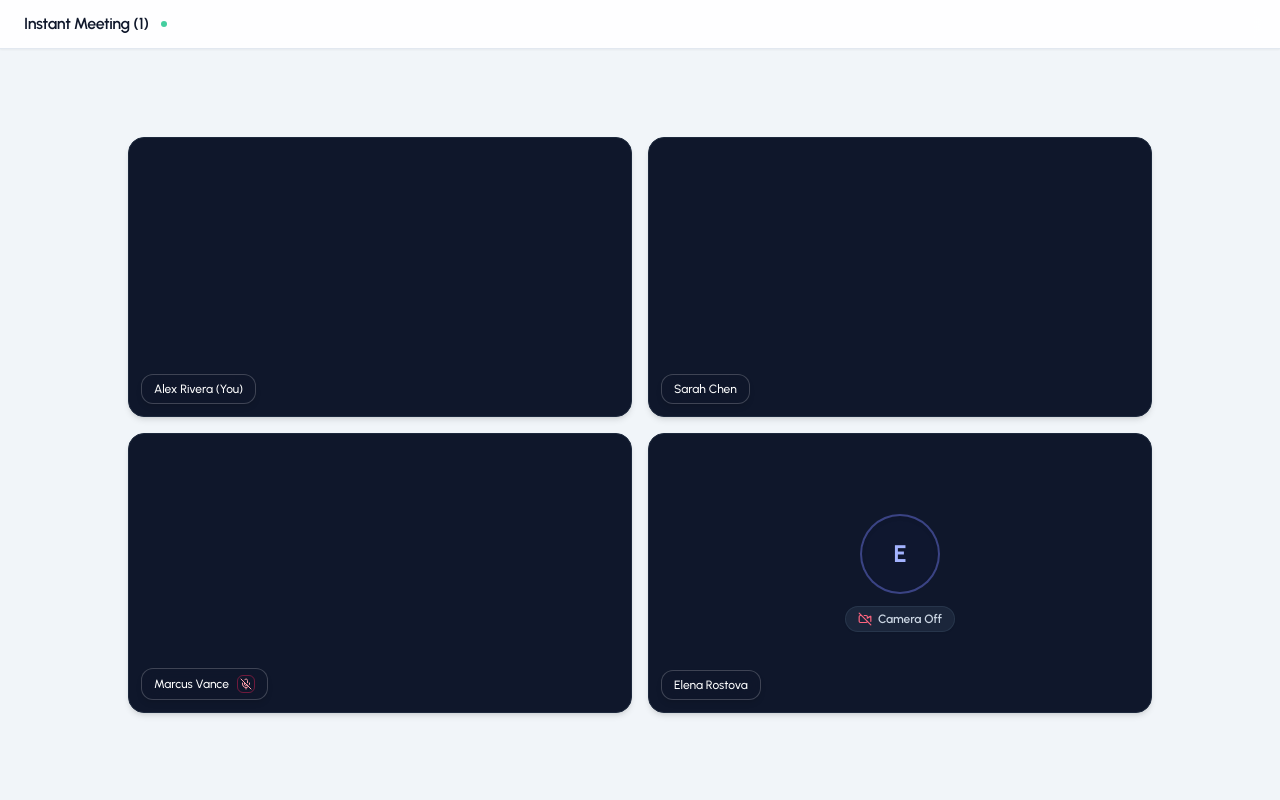
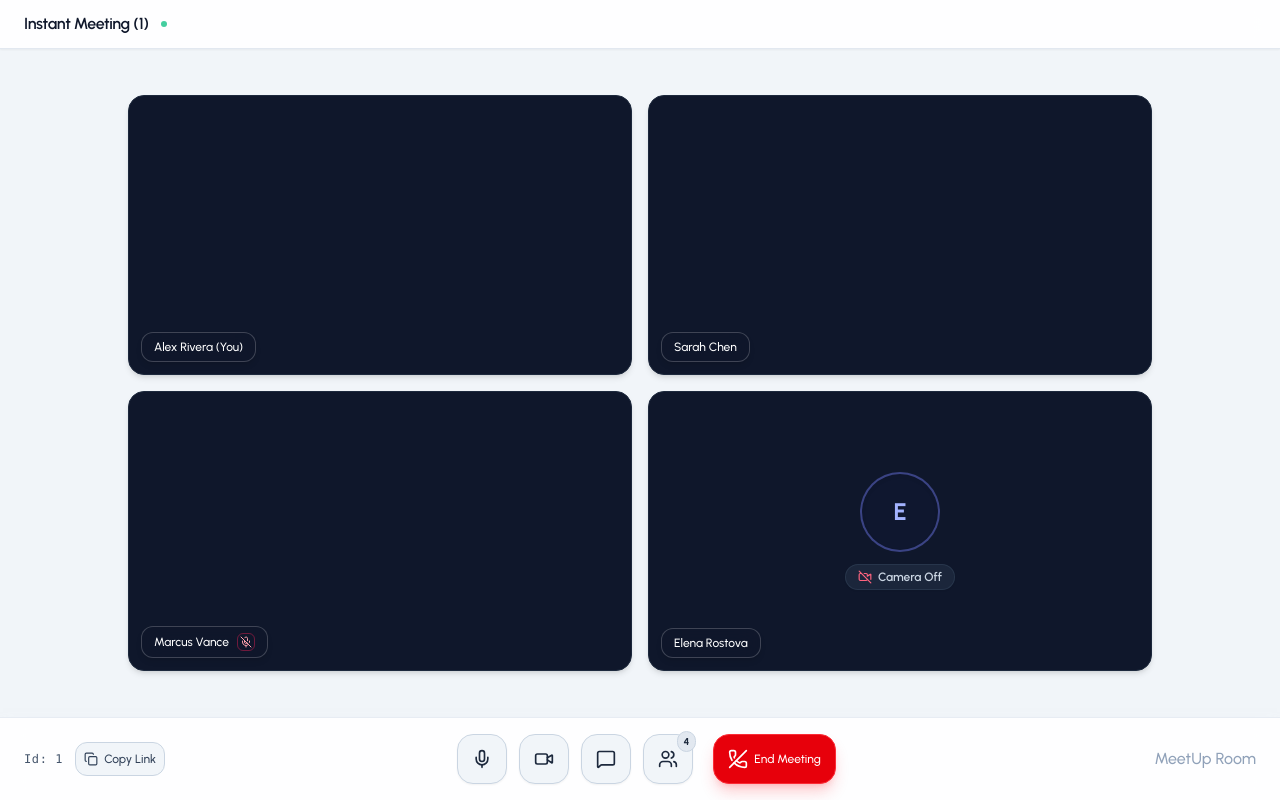
Before and after one commit to Suraj-219/MeetUp, a React (Vite) app in the folder client/: page /meeting/1 in a window 1280 px wide. Built offline with nearby package versions, Linux system fonts and the light colour scheme; no server answers.

Commit message:
Add ControlBar component to MeetingRoom for enhanced meeting controls and link sharing

```diff
--- /dev/null
+++ b/client/src/components/meeting/ControlBar.jsx
@@ -0,0 +1,114 @@
+import { CheckIcon, CopyIcon, MessageSquareIcon, MicIcon, MicOffIcon, PhoneOffIcon, UsersIcon, VideoIcon, VideoOffIcon } from 'lucide-react'
+import React, { useState } from 'react'
+import toast from 'react-hot-toast'
+
+const ControlBar = ({ roomId, audioEnabled, videoEnabled, onToggleAudio, onToggleVideo,
+    onToggleChat, onToggleParticipants, isChatOpen, isParticipantsOpen, unreadCount,
+    participantCount, isHost, onLeave, onEndMeeting }) => {
+
+    const [copied, setCopied] = useState(false)
+
+    const copyMeetingId = () => {
+        navigator.clipboard.writeText(window.location.href)
+        setCopied(true)
+        toast.success("Meeting link copied!")
+        setTimeout(() => setCopied(false), 2000)
+    }
+
+    return (
+        <footer className='w-full bg-white/90 backdrop-blur-md border-t border-slate-200/80
+    px-6 py-4 flex items-center justify-between z-40 shadow-lg shadow-slate-200/50'>
+            {/* Left Info / Copy Link */}
+            <div className='hidden sm:flex items-center gap-3'>
+                <span className='text-xs font-medium text-slate-600 font-mono
+            tracking-wider'>Id: {roomId}</span>
+                <button onClick={copyMeetingId}
+                    className='p-2 rounded-xl bg-slate-100 hover:bg-slate-200 border
+            border-slate-300 text-slate-700 hover:text-slate-900 flex items-center gap-1.5
+            text-xs font-medium cursor-pointer transition-all'>
+                    {copied ? <CheckIcon className='w-3.5 h-3.5 text-emerald-600' /> : <CopyIcon className='w-3.5 h-3.5' />}
+                    <span>{copied ? "Copied" : "Copy Link"}</span>
+                </button>
+            </div>
+
+            {/* Center Controls */}
+            <div className='flex items-center gap-3 mx-auto sm:mx-0'>
+                {/* Audio Toggle */}
+                <button onClick={onToggleAudio}
+                    className={`p-3.5 rounded-2xl transition-all cursor-pointer border ${audioEnabled ? "bg-slate-100 hover:bg-slate-200 text-slate-800 border-slate-300 shadow-xs"
+                    : "bg-rose-50 hover:bg-rose-100 text-rose-600 border-rose-200 shadow-xs"
+                    }`}
+                    title={audioEnabled ? "Mute Microphone" : "Unmute Microphone"}>
+                    {audioEnabled ? <MicIcon className='w-5 h-5' /> : <MicOffIcon className='w-5 h-5' />}
+                </button>
+
+                {/* Video Toggle */}
+                <button onClick={onToggleVideo}
+                    className={`p-3.5 rounded-2xl transition-all cursor-pointer border ${videoEnabled ? "bg-slate-100 hover:bg-slate-200 text-slate-800 border-slate-300 shadow-xs"
+                    : "bg-rose-50 hover:bg-rose-100 text-rose-600 border-rose-200 shadow-xs"
+                    }`}
+                    title={videoEnabled ? "Turn Off Camera" : "Turn On Camera"}>
+                    {videoEnabled ? <VideoIcon className='w-5 h-5' /> : <VideoOffIcon className='w-5 h-5' />}
+                </button>
+
+                {/* Chat Toggle */}
+                <button onClick={onToggleChat}
+                    className={`p-3.5 rounded-2xl transition-all cursor-pointer border ${isChatOpen
+                    ? "bg-primary text-white border-primary shadow-md shadow-primary/20"
+                    : "bg-slate-100 hover:bg-slate-200 text-slate-800 border-slate-300 shadow-xs"
+                    }`}
+                    title="Toggle In-Meeting Chat">
+                    <MessageSquareIcon className='w-5 h-5'/>
+                    {unreadCount > 0 && !isChatOpen && (
+                        <span className='absolute -top-1 -right-1 bg-primary text-white text-[10px]
+                        font-bold w-5 h-5 rounded-full flex items-center justify-center border-2
+                        border-white shadow-xs'>
+                            {unreadCount}
+                        </span>
+                    )}
+                </button>
+
+                {/* Participants Toggle */}
+                <button onClick={onToggleParticipants}
+                    className={`relative p-3.5 rounded-2xl transition-all cursor-pointer border ${isParticipantsOpen
+                    ? "bg-primary text-white border-primary shadow-md shadow-primary/20"
+                    : "bg-slate-100 hover:bg-slate-200 text-slate-800 border-slate-300 shadow-xs"
+                    }`}
+                    title="Toggle Participants List">
+                    <UsersIcon className='w-5 h-5'/>
+                    <span className='absolute -top-1 -right-1 bg-slate-200 text-slate-800
+                    text-[10px] font-bold px-1.5 py-0.5 rounded-full border border-slate-300'>
+                        {participantCount}
+                    </span>
+                </button>
+
+                {/* Leave / End Meeting Button */}
+                {isHost ? (
+                    <button onClick={onEndMeeting}
+                    className='p-3.5 rounded-2xl bg-red-600 hover:bg-red-700 text-white
+                    shadow-lg shadow-red-500/25 transition-all cursor-pointer border
+                    border-red-500 ml-2 font-medium text-xs flex items-center gap-1.5'
+                    title="End Meeting for All">
+                        <PhoneOffIcon className='w-5 h-5' />
+                        <span className='hidden md:inline'>End Meeting</span>
+                    </button>
+                ) : (
+                    <button onClick={onLeave}
+                    className='p-3.5 rounded-2xl bg-red-600 hover:bg-red-700 text-white
+                    shadow-lg shadow-red-500/25 transition-all cursor-pointer border
+                    border-red-500 ml-2'
+                    title='Leave Meeting'>
+                        <PhoneOffIcon className='w-5 h-5' />
+                    </button>
+                )}
+            </div>
+
+            {/* Right placeholder */}
+            <div className='hidden sm:block w-32 text-right'>
+                <span className='font-medium text-slate-400'>MeetUp Room</span>
+            </div>
+        </footer>
+    )
+}
+
+export default ControlBar
--- a/client/src/pages/MeetingRoom.jsx
+++ b/client/src/pages/MeetingRoom.jsx
@@ -6,6 +6,7 @@ import useWebRTC from '../hooks/useWebRTC.js'
 import ChatPanel from '../components/meeting/ChatPanel.jsx'
 import { useChat } from '../hooks/useChat.js'
 import ParticipantList from '../components/meeting/ParticipantList.jsx'
+import ControlBar from '../components/meeting/ControlBar.jsx'
 
 const MeetingRoom = () => {
   const {meetingId} = useParams()
@@ -76,9 +77,24 @@ const MeetingRoom = () => {
         remoteUsers={remoteUsers}
         meetingHostId={dummyUser.id}/>
 
-        {/* Bottom Floating Control Bar */}
       </div>
 
+        {/* Bottom Floating Control Bar */}
+        <ControlBar
+        roomId={meetingId || dummyMeetingDetails.meetingId}
+        audioEnabled={audioEnabled}
+        videoEnabled={videoEnabled}
+        onToggleAudio={toggleAudio}
+        onToggleVideo={toggleVideo}
+        onToggleChat={toggleChat}
+        onToggleParticipants={()=> setIsParticipantsOpen((prev)=> !prev)}
+        isChatOpen={isChatOpen}
+        isParticipantsOpen={isParticipantsOpen}
+        unreadCount={unreadCount}
+        participantCount={1 + remoteUsers.length}
+        isHost={isHost}
+        onLeave={handleLeave}
+        onEndMeeting={handleEndMeeting}/>
     </div>
   )
 }
```
